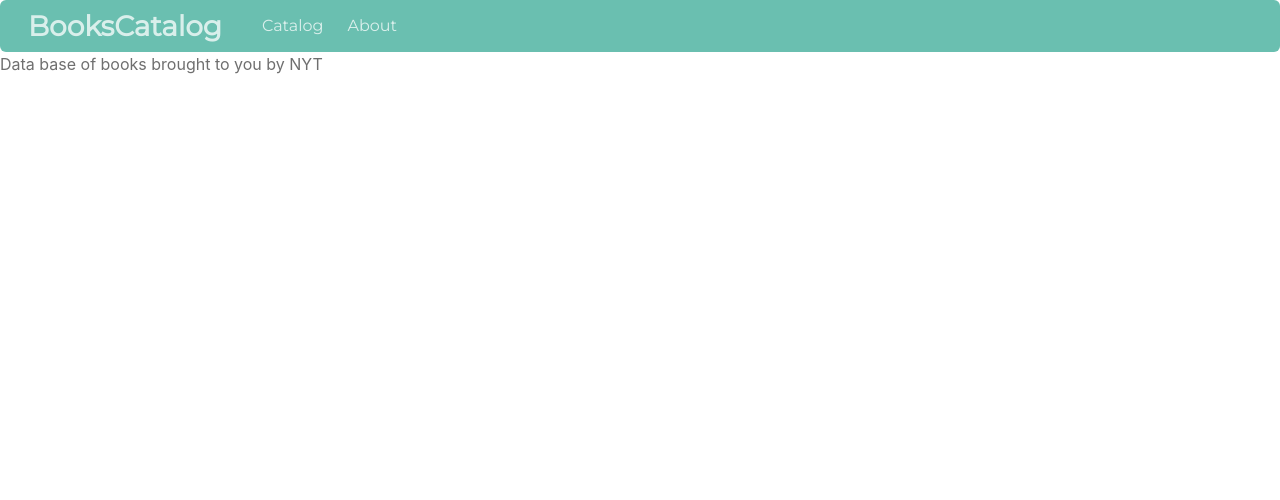
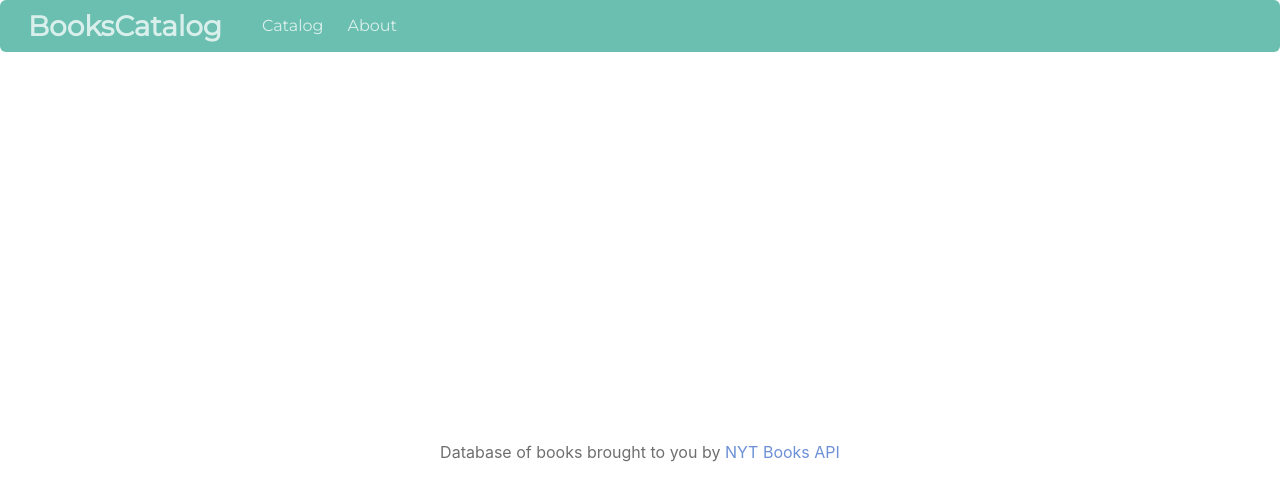
Before and after one commit to FrancoRosa/bookcatalog, a React (Create React App) app: page /about in a window 1280 px wide. Shown: the top 500 px of the page. Built offline with nearby package versions, Linux system fonts and the light colour scheme.

Commit message:
Add modal while feching data

```diff
--- a/src/components/About.jsx
+++ b/src/components/About.jsx
@@ -1,8 +1,11 @@
 import React from 'react';
 
 const About = () => (
-  <div>
-    <p>Data base of books brought to you by NYT</p>
+  <div className="about">
+    <p>
+      {'Database of books brought to you by '}
+      <a href="https://developer.nytimes.com/docs/books-product/1/overview">NYT Books API</a>
+    </p>
   </div>
 );
 
--- a/src/components/BookPreview.jsx
+++ b/src/components/BookPreview.jsx
@@ -4,12 +4,21 @@ import PropTypes from 'prop-types';
 
 const BookPreview = ({ book }) => {
   const route = id => `/book/${id}`;
+  const { title, author, publisher } = book;
   return (
-    <li key={book.author}>
-      <p><Link to={route(book.author)}>{book.title}</Link></p>
-      <p>{book.author}</p>
-      <p>{book.category}</p>
-    </li>
+    <div className="card">
+      <div className="card-content">
+        <div className="content">
+          <Link to={route(author)}>{title}</Link>
+          <p className="headline">{author}</p>
+        </div>
+      </div>
+      <footer className="card-footer">
+        <p className="subtitle is-7">
+          {`Publisher: ${publisher}`}
+        </p>
+      </footer>
+    </div>
   );
 };
 
@@ -17,7 +26,7 @@ BookPreview.propTypes = {
   book: PropTypes.shape({
     title: PropTypes.string,
     author: PropTypes.string,
-    category: PropTypes.string,
+    publisher: PropTypes.string,
   }).isRequired,
 };
 
--- a/src/containers/BookCatalog.jsx
+++ b/src/containers/BookCatalog.jsx
@@ -14,9 +14,12 @@ import {
 
 class BookCatalog extends Component {
   componentDidMount() {
-    const { timestamp, changeStatus } = this.props;
+    const { timestamp, changeStatus, filterBooks } = this.props;
     const updateMs = 60000;
     const now = Date.now();
+
+    filterBooks('All');
+
     if ((now - timestamp) > updateMs) {
       changeStatus('CallingAPI');
       this.getBooks();
@@ -58,16 +61,25 @@ class BookCatalog extends Component {
       authors, books, filter, api,
     } = this.props;
 
-    if (api !== 'Completed') return <p>getting latest books</p>;
+    if (api !== 'Completed') {
+      return (
+        <div className="modal is-active">
+          <div className="modal-background" />
+          <div className="modal-content about">
+            <p>Getting latest data</p>
+          </div>
+        </div>
+      );
+    }
 
     return (
       <div>
         <BookFilter authors={authors} clickHandler={this.handleSelection} />
-        <ul>
+        <div className="flex-wrap">
           {this.bookResults(books, filter).map(
             book => <BookPreview key={book.objectID} book={book} />,
           )}
-        </ul>
+        </div>
       </div>
     );
   }
--- a/src/index.css
+++ b/src/index.css
@@ -21,3 +21,11 @@ code {
   padding: 1em !important;
   margin: 1em !important;
 }
+
+.about {
+  width: 100%;
+  height: 100vh;
+  display: flex;
+  justify-content: center;
+  align-items: center;
+}
```
